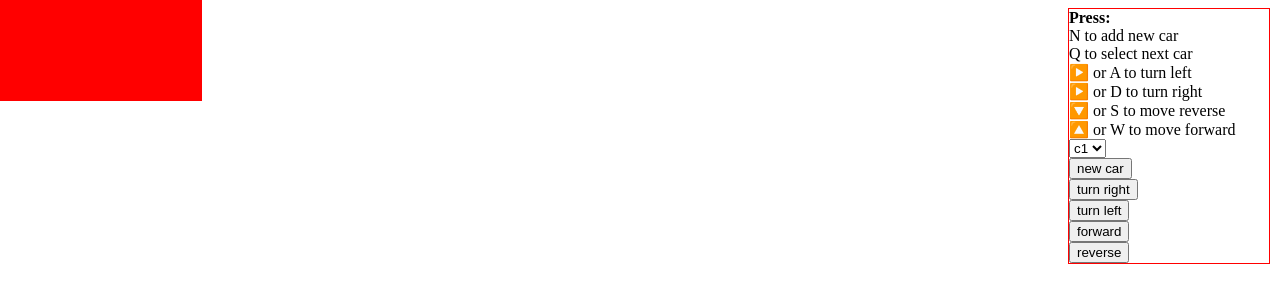
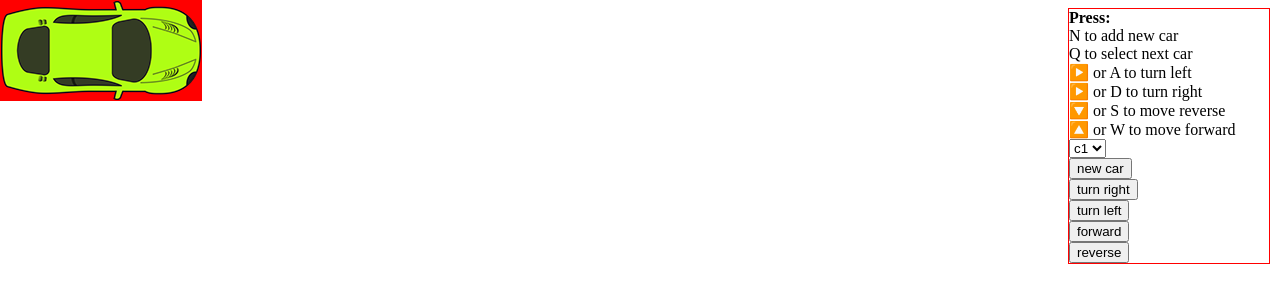
Before and after one commit to julianmedwards/testing-cars, a website with bundled scripts: page index.html in a window 1280 px wide. Both pictures are taken after a click on the button "new car". Built offline with nearby package versions, Linux system fonts and the light colour scheme.

```diff
--- a/static/script/control-panel.js
+++ b/static/script/control-panel.js
@@ -19,10 +19,10 @@
     if (cars.selectedIndex > -1) {
         controlPanel.getSelectedCar(cars).classList.toggle('selected-car')
     }
-    let carId = paint.addCar()
+    let car = paint.addCar()
     var opt = document.createElement('option')
-    opt.value = carId
-    opt.innerHTML = carId
+    opt.value = car.id
+    opt.innerHTML = car.id
     cars.appendChild(opt)
     cars.selectedIndex = cars.length - 1
     controlPanel.getSelectedCar(cars).classList.toggle('selected-car')
--- a/static/script/paint.js
+++ b/static/script/paint.js
@@ -1,15 +1,16 @@
 let carCount = 0
 
 function addCar() {
-    carCount++
+    paint.carCount++
     var car = document.createElement('div')
-    car.id = 'c' + carCount
+    car.id = 'c' + paint.carCount
     car.style.top = '0px'
     car.style.left = '0px'
-    car.className = 'car east car' + randomCarArtId()
-    document.getElementsByTagName('body')[0].appendChild(car)
+    car.className = 'car east ' + paint.randomCarArtId()
+    let body = document.getElementsByTagName('body')[0]
+    body.appendChild(car)
 
-    return car.id
+    return car
 }
 
 function randomCarArtId() {
```
Also changed, not shown: static/test/test-control-panel.js (+0 -62 lines), static/test/test-drive.js (added, +41 -0 lines), static/test/test-paint.js (added, +89 -0 lines), static/test/tests.html (+5 -3 lines).
